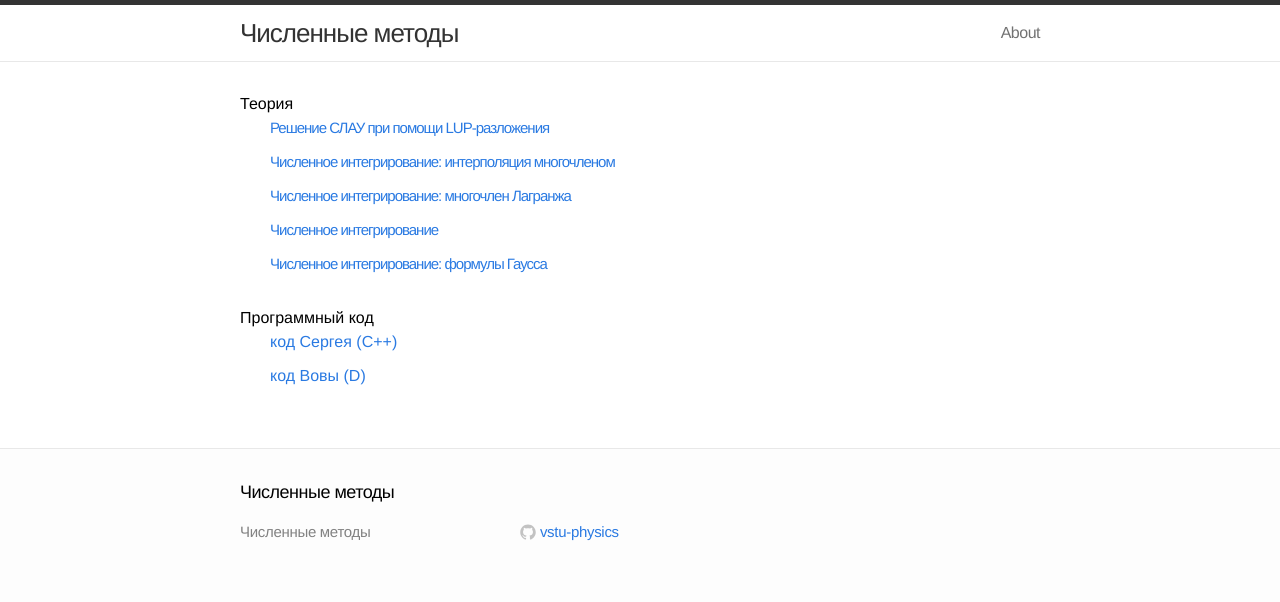
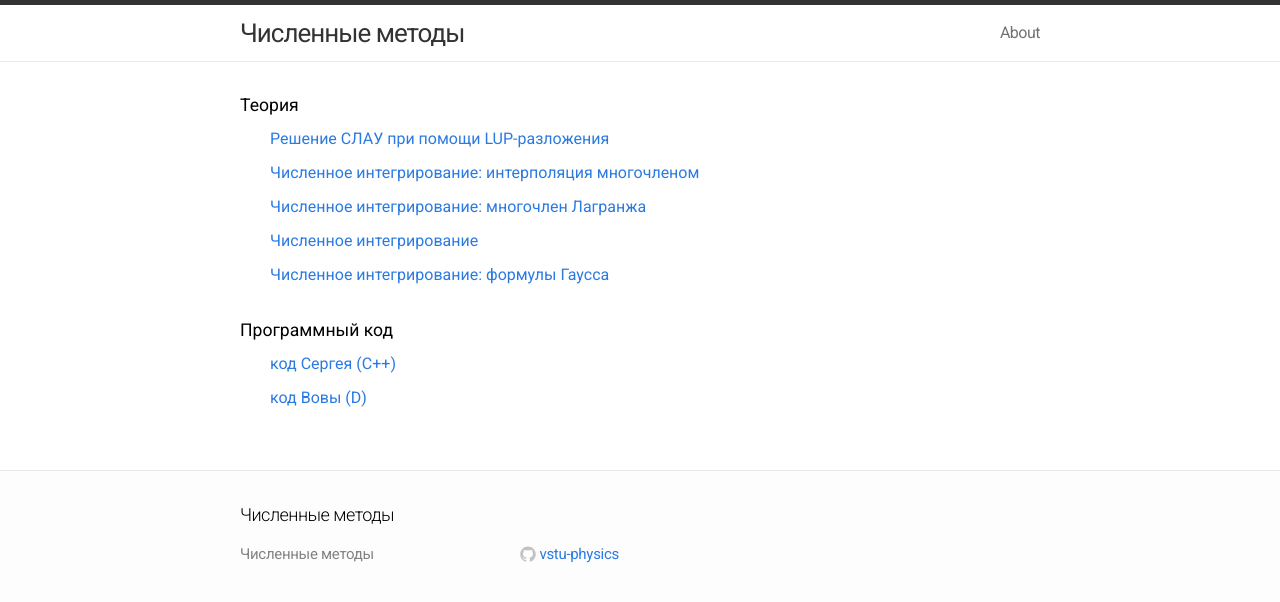
Before and after one commit to VSTU-physics/numeric-methods, a Jekyll site: the page built from index.html, in a window 1280 px wide. Shown: the top 602 px of the page. Built offline with Jekyll 4.4.1, drawn with Linux system fonts in a browser that asks for light colours.

Commit message:
Поигрался со шрифтами

```diff
--- a/_includes/head.html
+++ b/_includes/head.html
@@ -9,5 +9,8 @@
     <!-- Custom CSS -->
     <link rel="stylesheet" href="{{ "/css/main.css" | prepend: site.baseurl }}">
 
+    <!-- Google web-fonts -->
+    <link href='http://fonts.googleapis.com/css?family=Ubuntu+Mono:400,700,400italic,700italic|Roboto:400,300,400italic,500&subset=cyrillic,latin' rel='stylesheet' type='text/css'>
+    <!-- MathJax -->
     <script src="http://cdn.mathjax.org/mathjax/latest/MathJax.js?config=TeX-AMS_HTML" type="text/javascript"></script>
 </head>
--- a/css/main.css
+++ b/css/main.css
@@ -9,14 +9,14 @@
 html, body { height: 100%; }
 
 body {
-  font-family: Helvetica, Arial, sans-serif;
+  font-family: Roboto, Arial, sans-serif;
   font-size: 16px;
   line-height: 1.5;
-  font-weight: 300;
+  font-weight: 400;
   background-color: #fdfdfd;
 }
 
-h1, h2, h3, h4, h5, h6 { font-size: 100%; font-weight: 400; }
+h1, h2, h3, h4, h5, h6 { font-size: 110%; font-weight: 400; margin-bottom: .5em;}
 
 a         { color: #2a7ae2; text-decoration: none; }
 a:hover   { color: #000; text-decoration: underline; }
@@ -157,8 +157,8 @@
 }
 
 .posts .post-link {
-  font-size: 15px;
-  letter-spacing: -1px;
+  /* font-size: 15px; */
+  /* letter-spacing: -1px; */
   line-height: 1;
 }
 
@@ -219,13 +219,15 @@
 }
 
 .post-content blockquote {
-  border-left: 4px solid #e8e8e8;
-  padding-left: 20px;
-  font-size: 18px;
-  opacity: .6;
-  letter-spacing: -1px;
-  font-style: italic;
+  border-left: 4px solid #e8e808;
+  padding: 20px;
+  font-size: 11pt;
+  /* opacity: .5; */
+  /* letter-spacing: -1px; */
+  /* font-style: italic; */
+  font-weight: 400;
   margin: 30px 0;
+  background-color: #f8f8a8;
 }
 
 .post-content ul,
@@ -239,7 +241,8 @@
   -webkit-border-radius: 3px;
   -moz-border-radius: 3px;
   border-radius: 3px;
-  font-size: 15px;
+  font-family: "Ubuntu Mono", monospace;
+  font-size: 12pt;
   overflow:scroll;
 }
 
```
